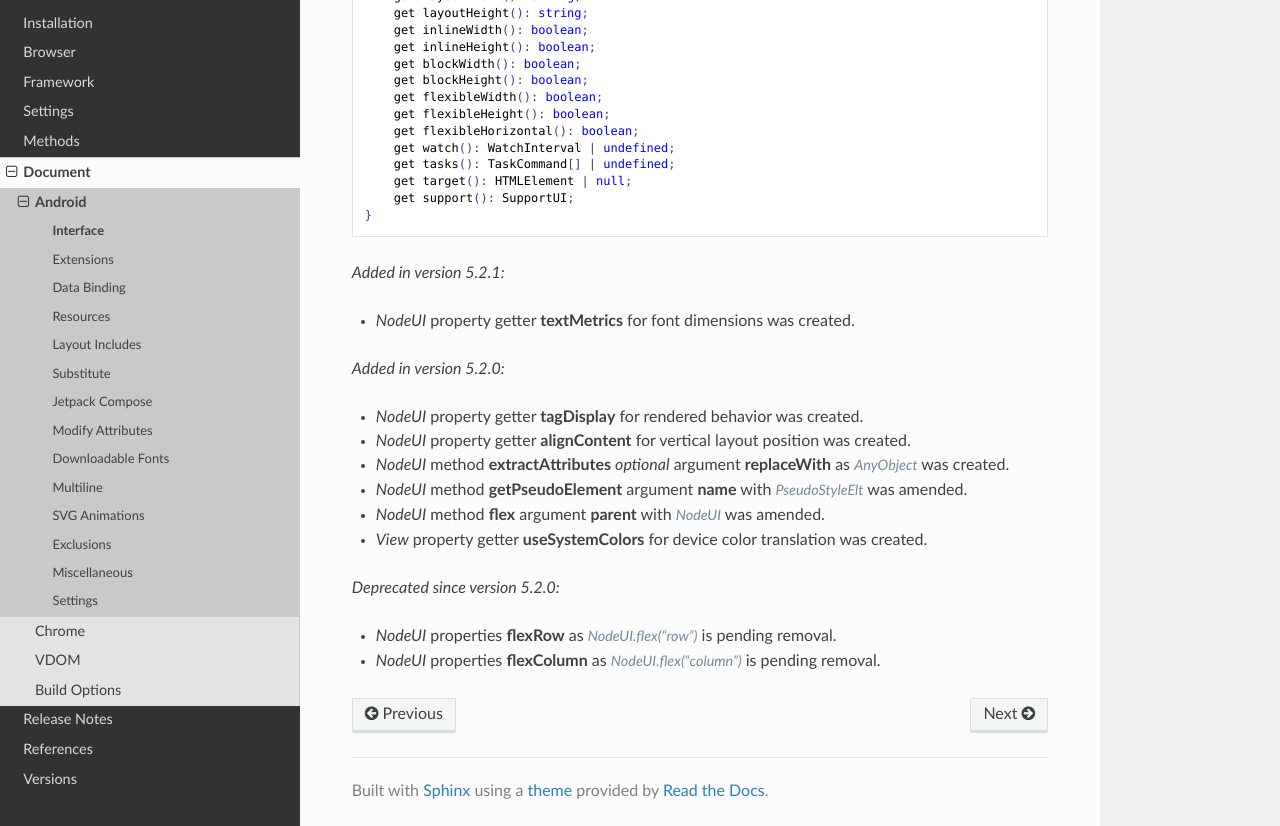
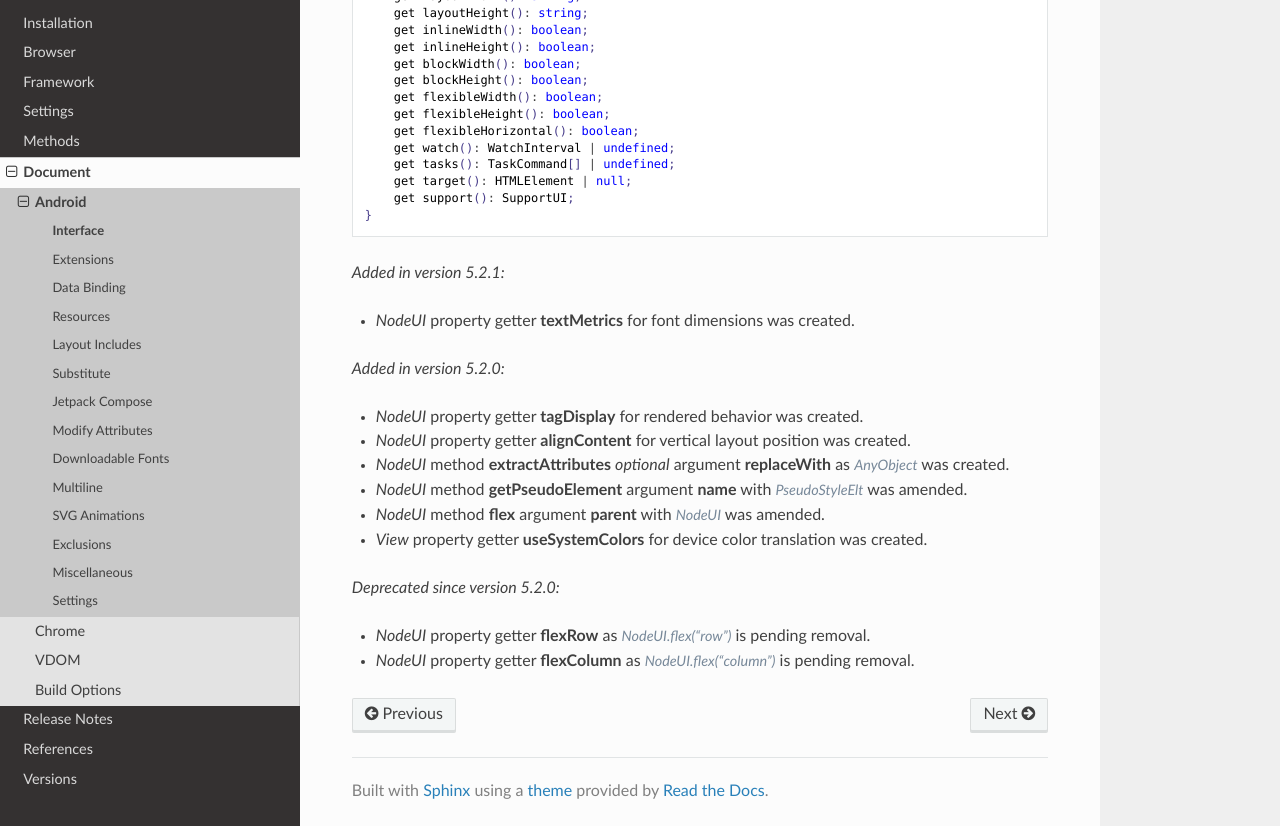
Before and after one commit to anpham6/android-docs, a Sphinx documentation site: the page built from source/document/android/interface.rst, in a window 1280 px wide and 900 px high, scrolled down 4780 px, cut to the strip 74-900 px from the top of the window. Built offline with Sphinx 7.4.7 and the Read the Docs theme 2.0.0, drawn with Linux system fonts in a browser that asks for light colours.

Commit message:
Publish: android-docs @ 0.1.1 [squared 5.2.1 / 0.14.1]

```diff
--- a/source/conf.py
+++ b/source/conf.py
@@ -9,7 +9,7 @@
 project = 'squared'
 copyright = 'squared 2024'
 author = 'An Pham'
-release = '5.2.0'
+release = '5.2.1'
 
 # -- General configuration ---------------------------------------------------
 # https://www.sphinx-doc.org/en/master/usage/configuration.html#general-configuration
--- a/source/document/android/interface.rst
+++ b/source/document/android/interface.rst
@@ -315,5 +315,5 @@
 
 .. deprecated:: 5.2.0
 
-  - *NodeUI* properties **flexRow** as :alt:`NodeUI.flex("row")` is pending removal.
-  - *NodeUI* properties **flexColumn** as :alt:`NodeUI.flex("column")` is pending removal.
+  - *NodeUI* property getter **flexRow** as :alt:`NodeUI.flex("row")` is pending removal.
+  - *NodeUI* property getter **flexColumn** as :alt:`NodeUI.flex("column")` is pending removal.
--- a/source/document/vdom/interface.rst
+++ b/source/document/vdom/interface.rst
@@ -76,7 +76,7 @@
       withDisplay(type: boolean, ...values: string[]): boolean;
       withDisplay(...values: string[]): boolean;
       withLayout(outside: "block" | "inline" | number, type: number, ...values: string[]): boolean;
-      withLayout(outside: "block" | "inline" |  number, ...values: string[]): boolean;
+      withLayout(outside: "block" | "inline" | number, ...values: string[]): boolean;
       parseColor(value: string, opacity: number): ColorRGB | null;
       parseColor(value: string, options?: NodeParseColorOptions): ColorRGB | null;
       convertUnit(value: unknown, options: NodeConvertUnitOptions): string;
@@ -245,12 +245,12 @@
   - *Node* method **withLayout** for display outside and inside values was created.
   - *Node* method **parseColor** for color scheme detection was created.
   - *Node* method **flex** for parsed Flexbox values was created.
-  - *Node* property **mathElement** for MathML elements was created.
+  - *Node* property getter **mathElement** for MathML elements was created.
   - *Container* methods **removeIf** | **cascade** argument **options** with :alt:`IteratorPredicate` was amended.
 
 .. deprecated:: 5.2.0
 
-  - *Node* property **flexdata** as :alt:`Node.flex(attr, parent)` is pending removal.
+  - *Node* property getter **flexdata** as :alt:`Node.flex(attr, parent)` is pending removal.
 
 .. code-block::
   :caption: squared.lib.js
--- a/source/references.rst
+++ b/source/references.rst
@@ -348,6 +348,9 @@
 .. _references-typescript-dom-generated:
 .. rst-class:: block-list
 
+https://github.com/microsoft/TypeScript/blob/main/src/lib/es5.d.ts
+  | `InstanceType <search.html?q=InstanceType>`_
+
 https://github.com/microsoft/TypeScript/blob/main/src/lib/dom.generated.d.ts
   | `CSSStyleDeclaration <search.html?q=CSSStyleDeclaration>`_
   | `DOMRect <search.html?q=DOMRect>`_
```
Also changed, not shown: README.md (+1 -0 lines).
